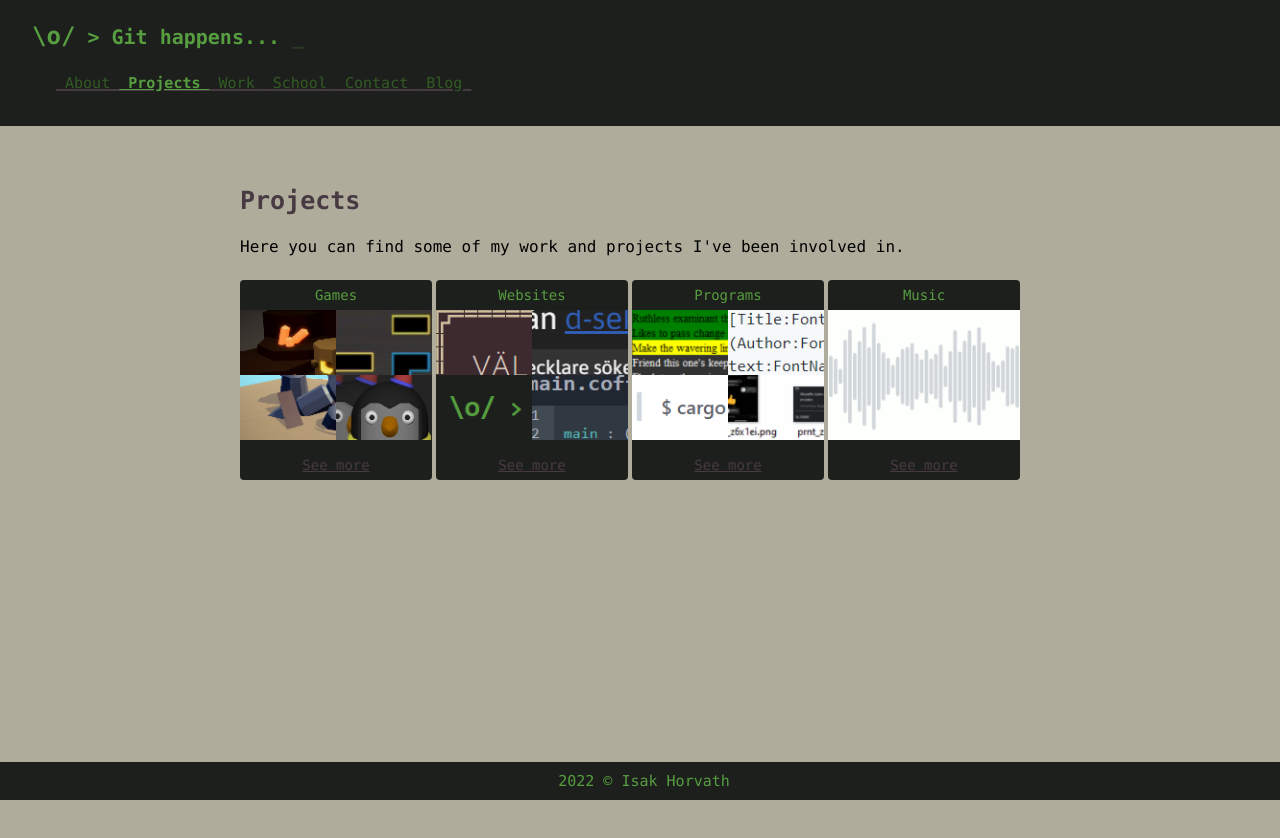
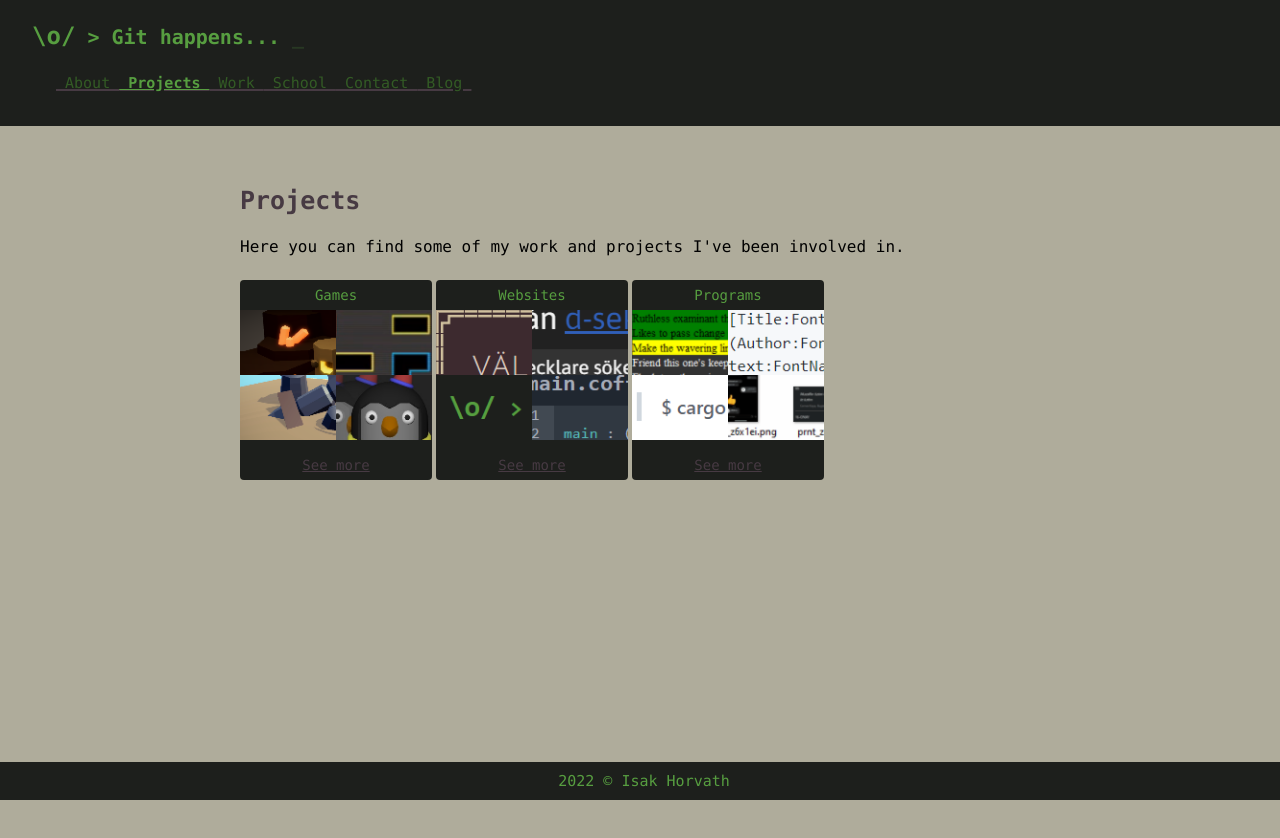
Before and after one commit to tavro/tavro.github.io, a React (Create React App) app: page /#/projects in a window 1280 px wide. Shown: the top 838 px of the page. Built offline with nearby package versions, Linux system fonts and the light colour scheme.

Commit message:
FIX: Hide music projects for now

```diff
--- a/src/pages/Projects.js
+++ b/src/pages/Projects.js
@@ -11,7 +11,7 @@ function Projects() {
           <Preview url='/games' title={'Games'} img={'/games/Games.png'}/>
           <Preview url='/websites' title={'Websites'} img={'/games/Websites.png'}/>
           <Preview url='/programs' title={'Programs'} img={'/games/Programs.png'}/>
-          <Preview url='/music' title={'Music'} img={'/games/Music.png'}/>
+          {/*<Preview url='/music' title={'Music'} img={'/games/Music.png'}/>*/}
       </main>
     </div>
   );
```
